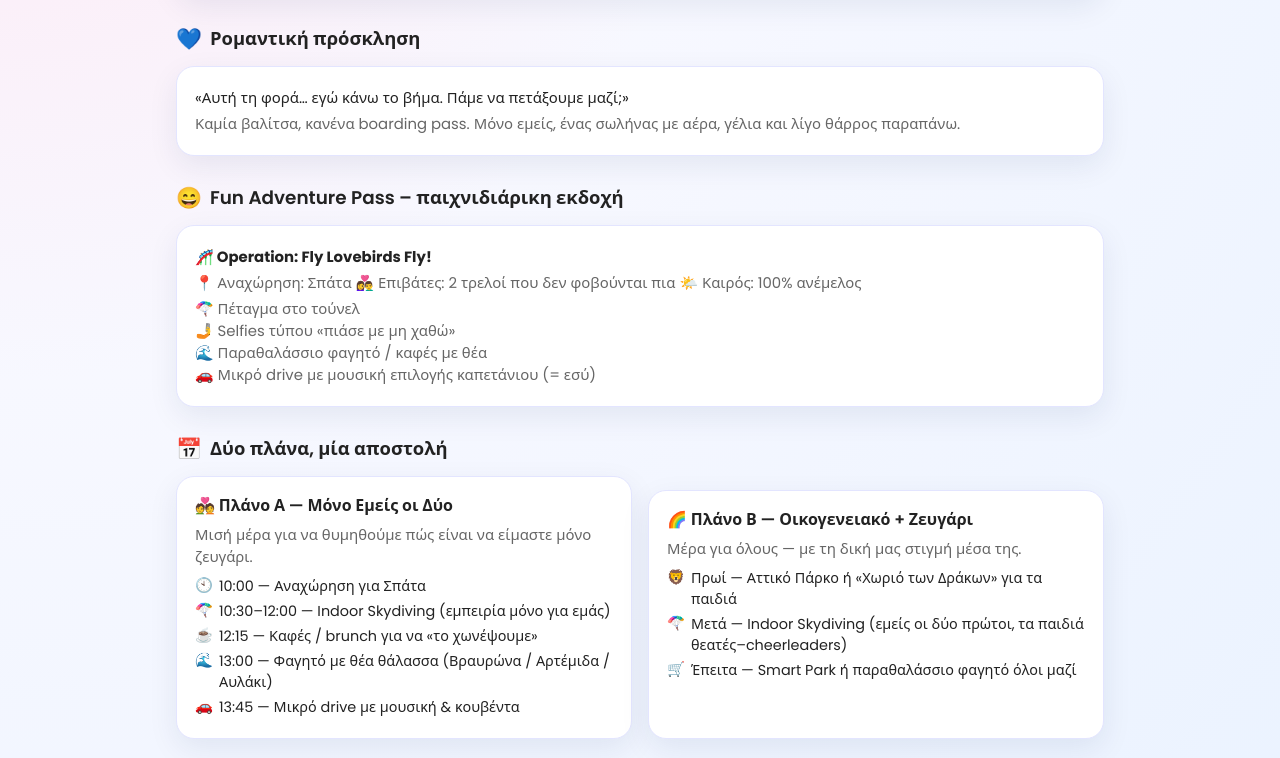
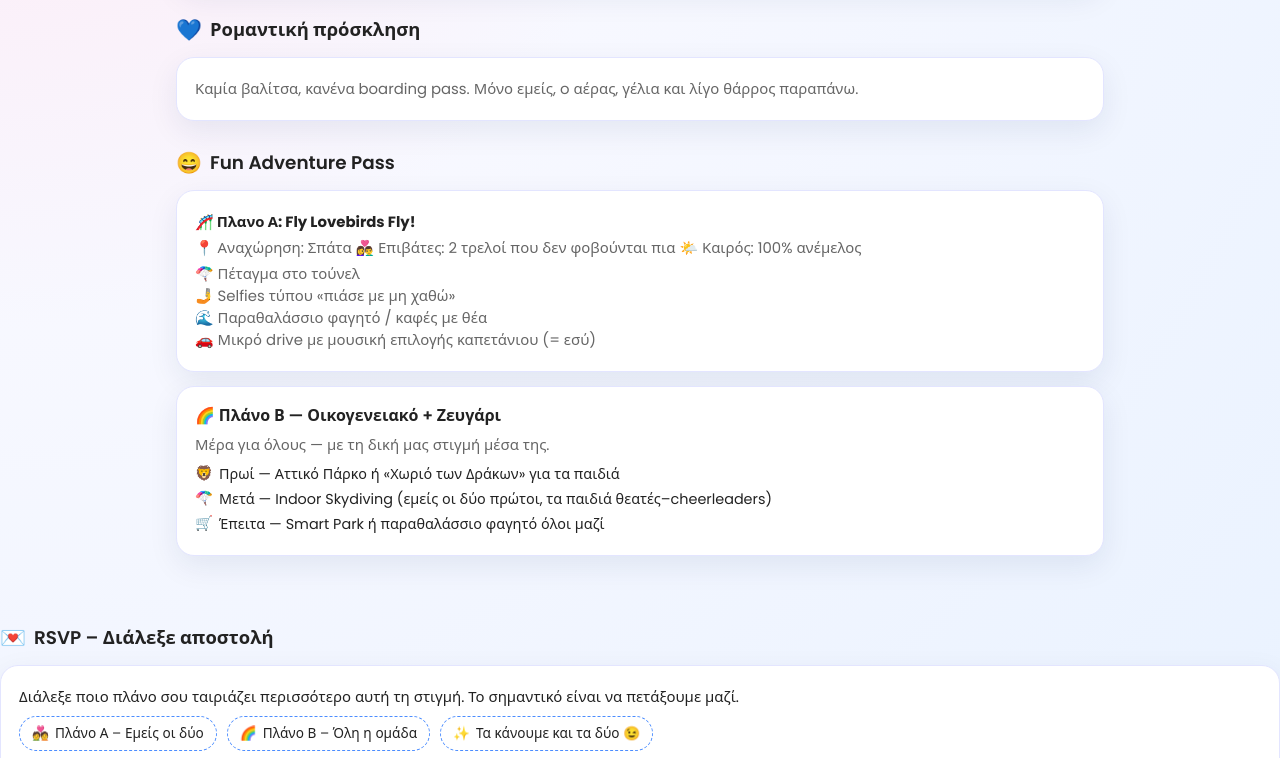
Before and after one commit to sofoulasid10-commits/FlyTogether, a plain HTML site: page index.html in a window 1280 px wide. Shown: the part 377-1135 px from the top of the page. Drawn offline with Linux system fonts and the light colour scheme.

Commit message:
Update index.html

```diff
--- a/index.html
+++ b/index.html
@@ -291,14 +291,12 @@
       <div class="hero-text">
         <h1>Operation: <span>Fly&nbsp;Us</span> – Romantic Adventure Pass</h1>
         <div class="hero-sub">
-          «Αν κάποτε φοβήθηκα… σήμερα διαλέγω να πετάξουμε μαζί.»
           Μια μικρή αποστολή μόνο για εμάς τους δύο.
         </div>
 
         <div class="hero-tags">
           <div class="tag"><span class="icon">🪂</span><span>Indoor skydiving</span></div>
-          <div class="tag"><span class="icon">🌊</span><span>Θάλασσα & φαγητό</span></div>
-          <div class="tag"><span class="icon">💑</span><span>Ζευγαρίσια στιγμή</span></div>
+          <div class="tag"><span class="icon">💑</span><span>φαγητό</span></div>
           <div class="tag"><span class="icon">🎢</span><span>Λίγη αδρεναλίνη</span></div>
         </div>
 
@@ -331,9 +329,8 @@
         <span>Ρομαντική πρόσκληση</span>
       </div>
       <div class="card">
-        <p>«Αυτή τη φορά… εγώ κάνω το βήμα. Πάμε να πετάξουμε μαζί;»</p>
         <p class="muted">
-          Καμία βαλίτσα, κανένα boarding pass. Μόνο εμείς, ένας σωλήνας με αέρα,
+          Καμία βαλίτσα, κανένα boarding pass. Μόνο εμείς, o αέρας,
           γέλια και λίγο θάρρος παραπάνω.
         </p>
       </div>
@@ -343,10 +340,10 @@
     <section class="section">
       <div class="section-title">
         <span class="icon">😄</span>
-        <span>Fun Adventure Pass – παιχνιδιάρικη εκδοχή</span>
+        <span>Fun Adventure Pass</span>
       </div>
       <div class="card">
-        <p><strong>🎢 Operation: Fly Lovebirds Fly!</strong></p>
+        <p><strong>🎢 Πλανο Α: Fly Lovebirds Fly!</strong></p>
         <p class="muted">
           📍 Αναχώρηση: Σπάτα
           👩‍❤️‍👨 Επιβάτες: 2 τρελοί που δεν φοβούνται πια
@@ -359,32 +356,7 @@
           🚗 Μικρό drive με μουσική επιλογής καπετάνιου (= εσύ)
         </p>
       </div>
-    </section>
 
-    <!-- PLANS -->
-    <section class="section" id="plans">
-      <div class="section-title">
-        <span class="icon">📅</span>
-        <span>Δύο πλάνα, μία αποστολή</span>
-      </div>
-
-      <div class="plans">
-        <!-- Plan A -->
-        <div class="card">
-          <div class="plan-title">
-            <span>💑 Πλάνο Α — Μόνο Εμείς οι Δύο</span>
-          </div>
-          <div class="plan-body">
-            <p class="muted">Μισή μέρα για να θυμηθούμε πώς είναι να είμαστε μόνο ζευγάρι.</p>
-            <ul>
-              <li><span class="bullet">🕙</span><span>10:00 — Αναχώρηση για Σπάτα</span></li>
-              <li><span class="bullet">🪂</span><span>10:30–12:00 — Indoor Skydiving (εμπειρία μόνο για εμάς)</span></li>
-              <li><span class="bullet">☕</span><span>12:15 — Καφές / brunch για να «το χωνέψουμε»</span></li>
-              <li><span class="bullet">🌊</span><span>13:00 — Φαγητό με θέα θάλασσα (Βραυρώνα / Αρτέμιδα / Αυλάκι)</span></li>
-              <li><span class="bullet">🚗</span><span>13:45 — Μικρό drive με μουσική & κουβέντα</span></li>
-            </ul>
-          </div>
-        </div>
 
         <!-- Plan B -->
         <div class="card">
@@ -416,7 +388,7 @@
           <!-- Μπορείς να αλλάξεις το mailto με το δικό σου email -->
           <a
             class="rsvp-pill"
-            href="mailto:example@example.com?subject=RSVP%20Operation%20Fly%20Us&body=Διαλέγω%20Πλάνο%20Α%20—%20Μόνο%20Εμείς%20οι%20Δύο.%0A%0AΠροτεινόμενες%20μέρες:%20"
+            href="mailto:sofaki_10@hotmail.com?subject=RSVP%20Operation%20Fly%20Us&body=Διαλέγω%20Πλάνο%20Α%20—%20Μόνο%20Εμείς%20οι%20Δύο.%0A%0AΠροτεινόμενες%20μέρες:%20"
           >
             <span>💑</span>
             <span>Πλάνο Α – Εμείς οι δύο</span>
@@ -424,7 +396,7 @@
 
           <a
             class="rsvp-pill"
-            href="mailto:example@example.com?subject=RSVP%20Operation%20Fly%20Us&body=Διαλέγω%20Πλάνο%20Β%20—%20Οικογενειακό%20+%20Ζευγάρι.%0A%0AΠροτεινόμενες%20μέρες:%20"
+            href="mailto:sofaki_10@hotmail.com?subject=RSVP%20Operation%20Fly%20Us&body=Διαλέγω%20Πλάνο%20Β%20—%20Οικογενειακό%20+%20Ζευγάρι.%0A%0AΠροτεινόμενες%20μέρες:%20"
           >
             <span>🌈</span>
             <span>Πλάνο Β – Όλη η ομάδα</span>
@@ -432,7 +404,7 @@
 
           <a
             class="rsvp-pill"
-            href="mailto:example@example.com?subject=RSVP%20Operation%20Fly%20Us&body=Θέλω%20να%20τα%20κάνουμε%20και%20τα%20δύο%2C%20σε%20δύο%20διαφορετικές%20Κυριακές.%20%0A%0AΙδέες%20για%20ημερομηνίες:%20"
+            href="mailto:sofaki_10@hotmail.com?subject=RSVP%20Operation%20Fly%20Us&body=Θέλω%20να%20τα%20κάνουμε%20και%20τα%20δύο%2C%20σε%20δύο%20διαφορετικές%20Κυριακές.%20%0A%0AΙδέες%20για%20ημερομηνίες:%20"
           >
             <span>✨</span>
             <span>Τα κάνουμε και τα δύο 😉</span>
```
